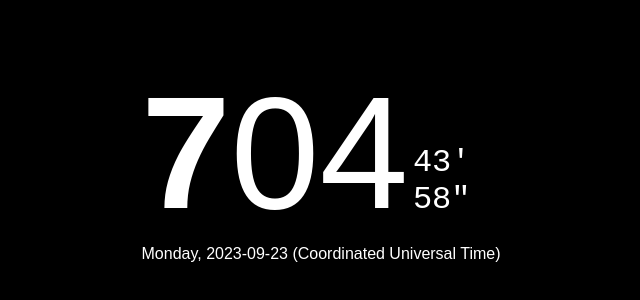
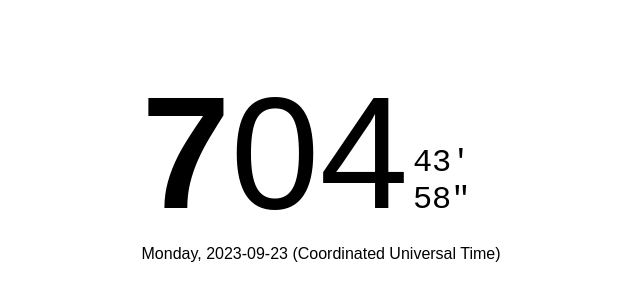
Before and after one commit to junhg0211/clock, a plain HTML site: page index.html in a window 1280 px wide. Shown: the part 238-538 px from the top of the page, without its empty margins (319-959 px from the left). Drawn offline with Linux system fonts and the light colour scheme.

Commit message:
light mode by 6-18

```diff
--- a/index.js
+++ b/index.js
@@ -15,6 +15,7 @@ document.addEventListener('DOMContentLoaded', () => {
     setInterval(() => {
         let time = new Date();
 
+        // -- clock
         let hours = time.getHours();
         let minutes = time.getMinutes();
         let seconds = time.getSeconds();
@@ -24,14 +25,21 @@ document.addEventListener('DOMContentLoaded', () => {
         clockSecond.innerText = padNumber(seconds, 2);
         clockMillisecond.innerText = padNumber(milliseconds, 2);
 
+        // -- date and timezone
         let year = time.getFullYear();
         let month = time.getMonth();
         let day = time.getDate();
         let weekday = weekdayString(time.getDay());
+        let zone = time.toLocaleTimeString('en-us',{timeZoneName:'long'}).split(/ [AP]M /)[1];
         clockDate.innerText = `${weekday}, ${padNumber(year, 4)}-${padNumber(month, 2)}-${padNumber(day, 2)}`;
+        clockTimezone.innerText = zone;
 
-        var zone = time.toLocaleTimeString('en-us',{timeZoneName:'long'}).split(/ [AP]M /)[1];
-        clockTimezone.innerText = zone;
+        // -- theme
+        if (hours < 6 || hours >= 18) {
+            document.body.classList = ["dark"];
+        } else {
+            document.body.classList = ["light"];
+        }
     }, 1000 / 60);
 
     // -- fullscreen
--- a/style.css
+++ b/style.css
@@ -1,6 +1,16 @@
+.light {
+    --background-color: white;
+    --color: black;
+}
+
+.dark {
+    --background-color: black;
+    --color: white;
+}
+
 body {
-    background-color: black;
-    color: white;
+    background-color: var(--background-color);
+    color: var(--color);
     font-family: 'Pretendard', sans-serif;
     margin: 0;
     height: 100vh;
```
